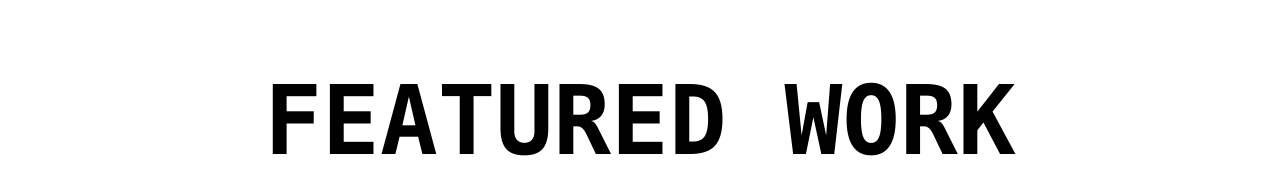
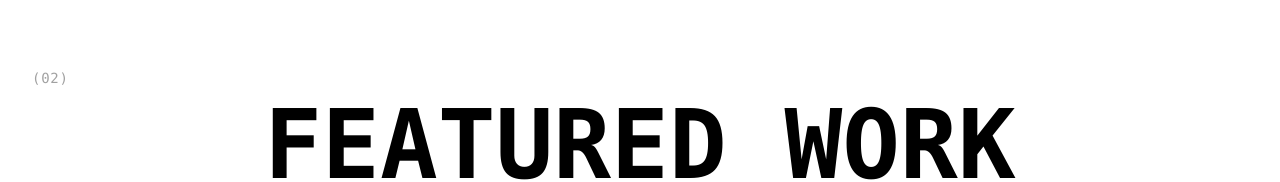
Before and after one commit to RahulKhanSuvo/RahulKhanSuvo, a Next.js app: page / in a window 1280 px wide. Shown: the part 2178-2360 px from the top of the page. Built offline with nearby package versions, Linux system fonts and the light colour scheme.

Commit message:
ui: update project card typography and section header

```diff
--- a/src/components/home/ProjectCard.tsx
+++ b/src/components/home/ProjectCard.tsx
@@ -98,7 +98,7 @@ export const ProjectCard = ({
         <AnimatedTitle
           title={title}
           isHovered={isHovered}
-          className="text-5xl font-bold uppercase text-black"
+          className="text-5xl font-semibold uppercase text-black"
         />
 
         <p className="mt-2 text-sm text-black">
--- a/src/components/home/ProjectSection.tsx
+++ b/src/components/home/ProjectSection.tsx
@@ -7,6 +7,9 @@ export const ProjectSection = () => {
   return (
     <section>
       <Container>
+        <span className="text-xs sm:text-sm font-mono text-neutral-400 tracking-wider">
+          (02)
+        </span>
         <SectionTitle className="text-center">Featured Work</SectionTitle>
         {/**/}
         <div className="mt-16 grid grid-cols-2 gap-8">
```
